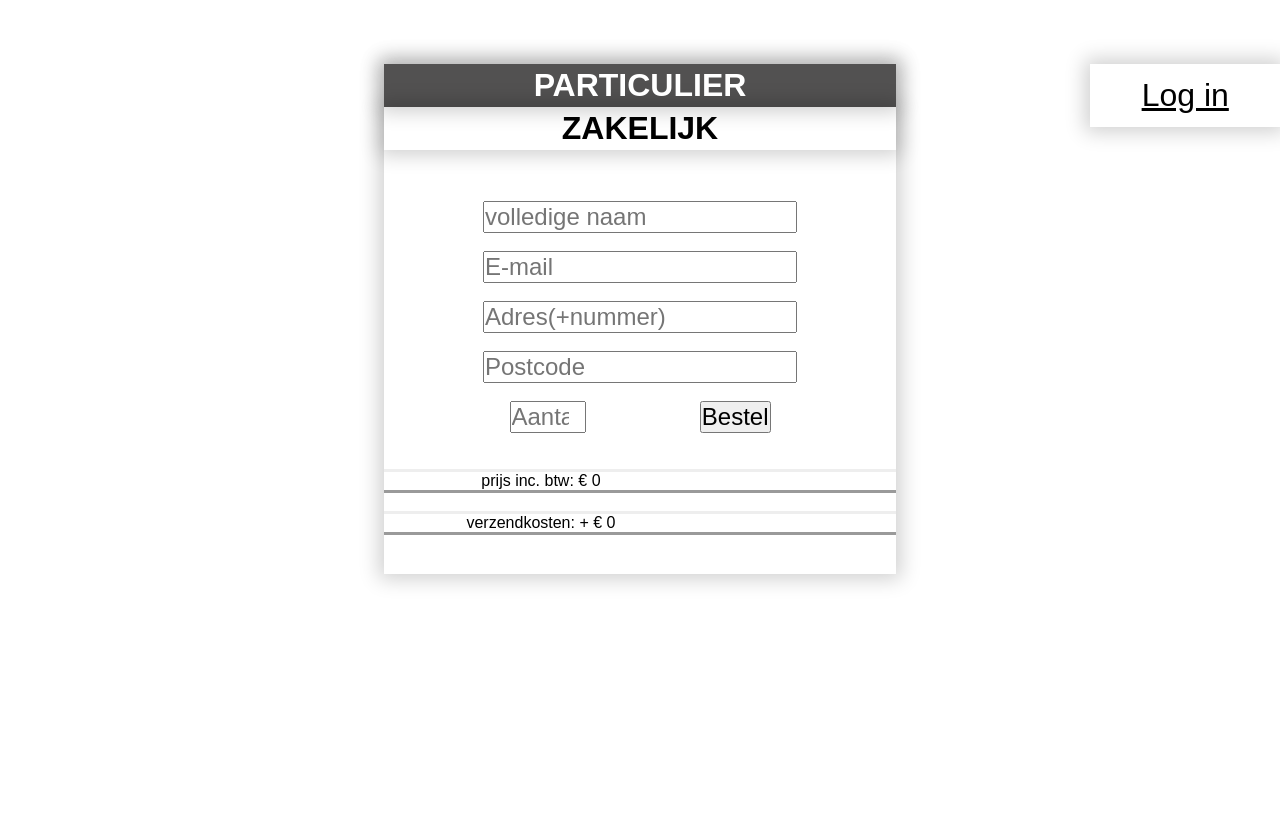
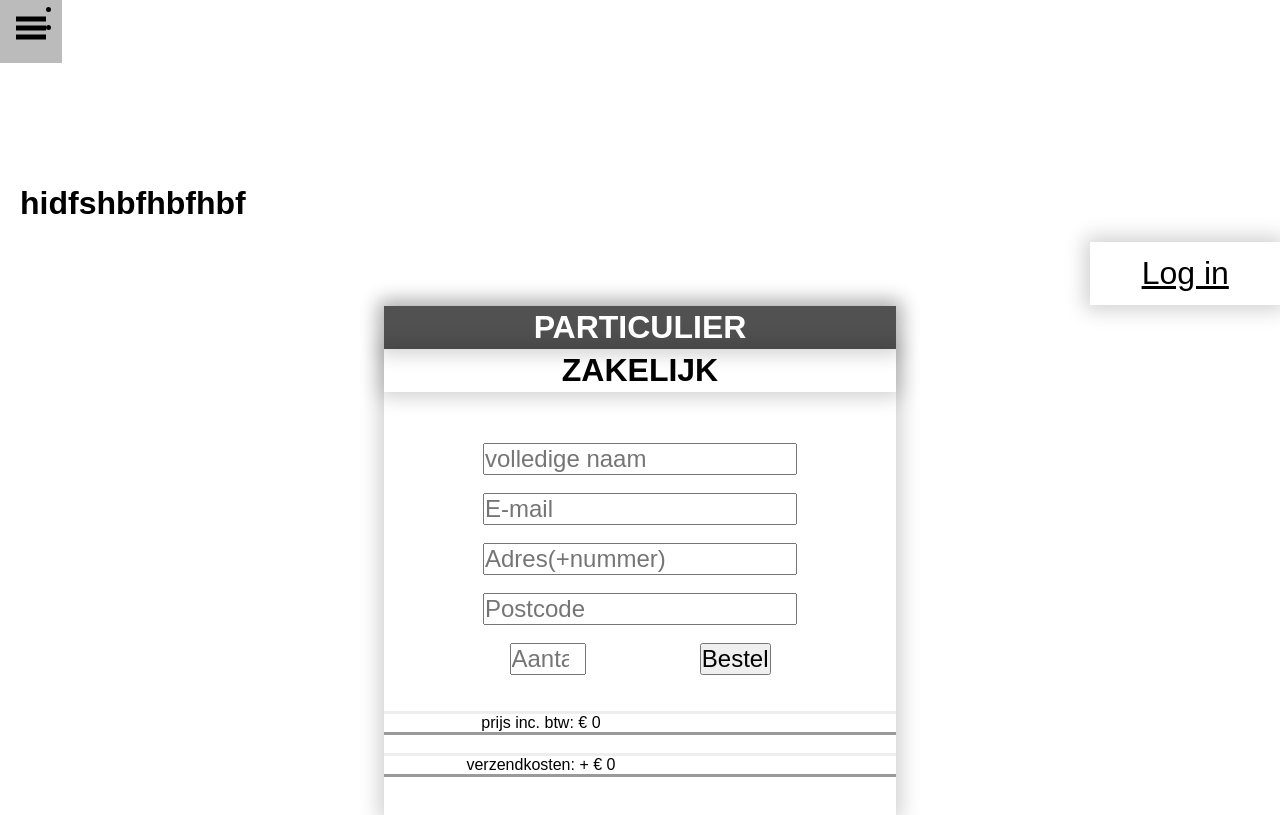
Before and after one commit to D1nand/Bier, a PHP site: page /Bierverkoopmanagement/Bestelpagina.html in a window 1280 px wide. Shown: the top 815 px of the page. Before the commit the page ends 585 px from the top, so only its background shows below. Run offline with PHP 8.4, Linux system fonts and the light colour scheme.

Commit message:
header toegevoegd bij bestelpagina

```diff
--- a/Bestelpagina.html
+++ b/Bestelpagina.html
@@ -4,7 +4,43 @@
         <link rel="stylesheet" href="CSS.css">
 
 
+        <nav class="nav">
+            <span class="spanned">
+                 <a href="#" onclick="openSideMenu()">
+                     <svg width="30" height="30">
+                            <path d="M0,5 30,5" stroke="#000" stroke-width="5"/>
+                                <path d="M0,14 30,14" stroke="#000" stroke-width="5"/>
+                                  <path d="M0,23 30,23" stroke="#000" stroke-width="5"/>
+                     </svg>
+                 </a>
+            </span>
+            <ul class="nav2">
+                <li><a href="#">Orderoverzicht</a></li>
+                <li><a href="#">Klantenoverzicht</a></li>
+            </ul>
+        </nav>
 
+        <div id="side-menu" class="sidenavi">
+            <a href="#" class="knop-sluit" onclick="closeSideMenu()">&times;</a>
+            <a href="index.php">Uitloggen</a>
+            <p>Deboer@gmail.com</p>
+            <p>0616253486</p>
+        </div>
+
+        <div id="mainn">
+            <h1>hidfshbfhbfhbf</h1>
+        </div>
+
+        <script>
+            function openSideMenu(){
+                document.getElementById('side-menu').style.width = '250px';
+                document.getElementById('mainn').style.marginLeft = '250px';
+            }
+            function closeSideMenu(){
+                document.getElementById('side-menu').style.width = '0';
+                document.getElementById('mainn').style.marginLeft = '0';
+            }
+        </script>
         <script>
             function mult(value){
                 var x, y ;
--- a/klantenoverzicht.php
+++ b/klantenoverzicht.php
@@ -30,7 +30,7 @@
         <a href="#" class="knop-sluit" onclick="closeSideMenu()">&times;</a>
         <a href="orderoverzicht.php">Orderoverzicht</a>
         <a href="klantenoverzicht.php">Klantenoverzicht</a>
-        <a href="loginn.php">Uitloggen</a>
+        <a href="index.php">Uitloggen</a>
     </div>
 
     <div id="mainn">
```
